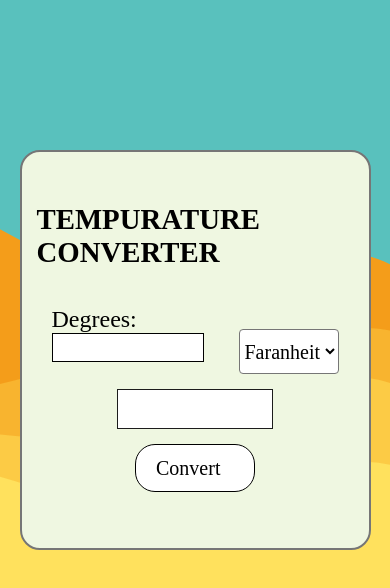
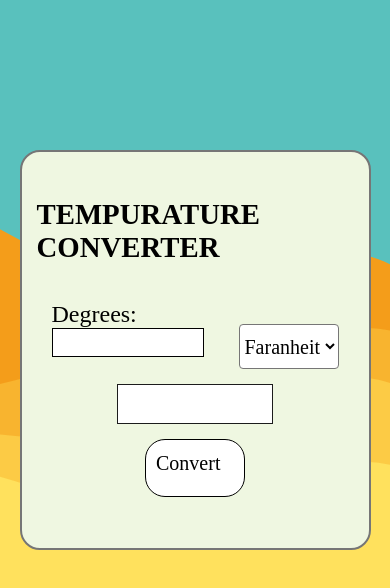
Before and after one commit to bhaktibhatt/temperature-converter-app, a plain HTML site: page index.html in a window 390 px wide. Drawn offline with Linux system fonts and the light colour scheme; a web font is replaced by a local one.

Commit message:
minor change

```diff
--- a/index.css
+++ b/index.css
@@ -119,5 +119,7 @@ button:hover{
         font-size: 20px;
         width:20vw;
         height: 3vh;
+        padding: 20px;
+        padding:10px 10px 20px 10px;
     }
 }
```
